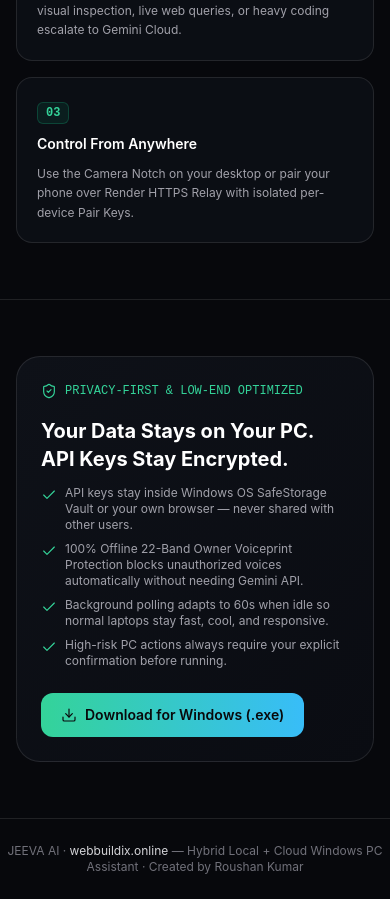
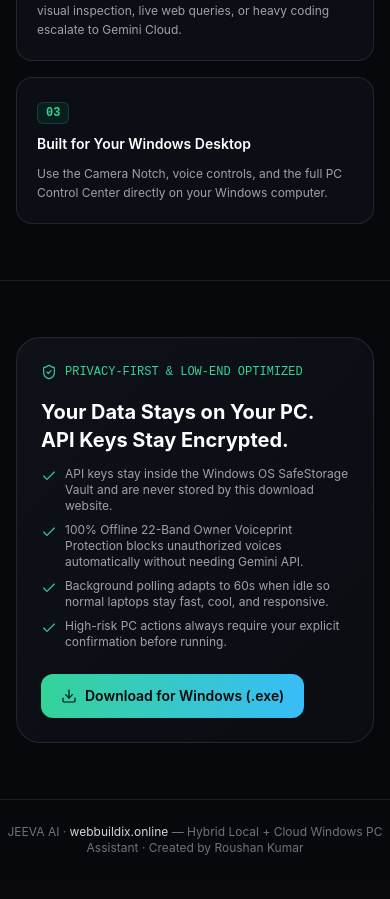
Before and after one commit to rishusaw0/bob, a React (Vite) app: page / in a window 390 px wide. Shown: the part 2820-3719 px from the top of the page. Built offline with nearby package versions, Linux system fonts and the light colour scheme; no server answers.

Commit message:
ui: remove mobile and browser workspace claims from public landing page

```diff
--- a/src/components/LandingPage.jsx
+++ b/src/components/LandingPage.jsx
@@ -3,7 +3,6 @@ import {
   LuDownload,
   LuArrowRight,
   LuShieldCheck,
-  LuGlobe,
   LuAudioLines,
   LuAppWindow,
   LuFileText,
@@ -14,7 +13,6 @@ import {
   LuClock,
   LuSparkles,
   LuZap,
-  LuMonitor,
 } from 'react-icons/lu';
 
 const DEMO_SCENARIOS = [
@@ -44,11 +42,7 @@ const DEMO_SCENARIOS = [
   },
 ];
 
-export default function LandingPage({
-  canInstallPWA,
-  onInstallPWA,
-  onEnterWorkspace,
-}) {
+export default function LandingPage() {
   const [showDownloadGuide, setShowDownloadGuide] = useState(false);
   const [demoIdx, setDemoIdx] = useState(0);
 
@@ -61,13 +55,8 @@ export default function LandingPage({
 
   const activeDemo = DEMO_SCENARIOS[demoIdx];
 
-  // Keep the public landing-page download pinned to the verified v1.0.2 asset.
-  // Do not trust a stale INSTALLER_DOWNLOAD_URL returned by an older relay deployment.
-  const resolvedInstallerUrl =
-    'https://github.com/rishusaw0/bob/releases/download/v1.0.2/JEEVA.AI.Setup.1.0.2.exe';
-
   const handleDownloadExe = () => {
-    window.open(resolvedInstallerUrl, '_blank', 'noopener,noreferrer');
+    window.location.assign('/download');
   };
 
   const features = [
@@ -128,8 +117,8 @@ export default function LandingPage({
     },
     {
       num: '03',
-      title: 'Control From Anywhere',
-      desc: 'Use the Camera Notch on your desktop or pair your phone over Render HTTPS Relay with isolated per-device Pair Keys.',
+      title: 'Built for Your Windows Desktop',
+      desc: 'Use the Camera Notch, voice controls, and the full PC Control Center directly on your Windows computer.',
     },
   ];
 
@@ -376,7 +365,7 @@ export default function LandingPage({
               <li className="flex items-start gap-2">
                 <LuCheck className="w-4 h-4 text-emerald-400 flex-shrink-0 mt-0.5" />
                 <span>
-                  API keys stay inside Windows OS SafeStorage Vault or your own browser — never shared with other users.
+                  API keys stay inside the Windows OS SafeStorage Vault and are never stored by this download website.
                 </span>
               </li>
               <li className="flex items-start gap-2">
@@ -427,7 +416,7 @@ export default function LandingPage({
               </button>
             </div>
             <p className="text-xs text-zinc-400 leading-relaxed">
-              Download the latest Windows installer (<code className="text-emerald-300">JEEVA AI Setup 1.0.2.exe</code>) from GitHub Releases, or set <code className="text-sky-300">INSTALLER_DOWNLOAD_URL</code> on Render for instant 1-click download.
+              You will be redirected to the official GitHub Releases page, where you can download the latest Windows installer.
             </p>
             <div className="flex items-center justify-end gap-2">
               <a
```
